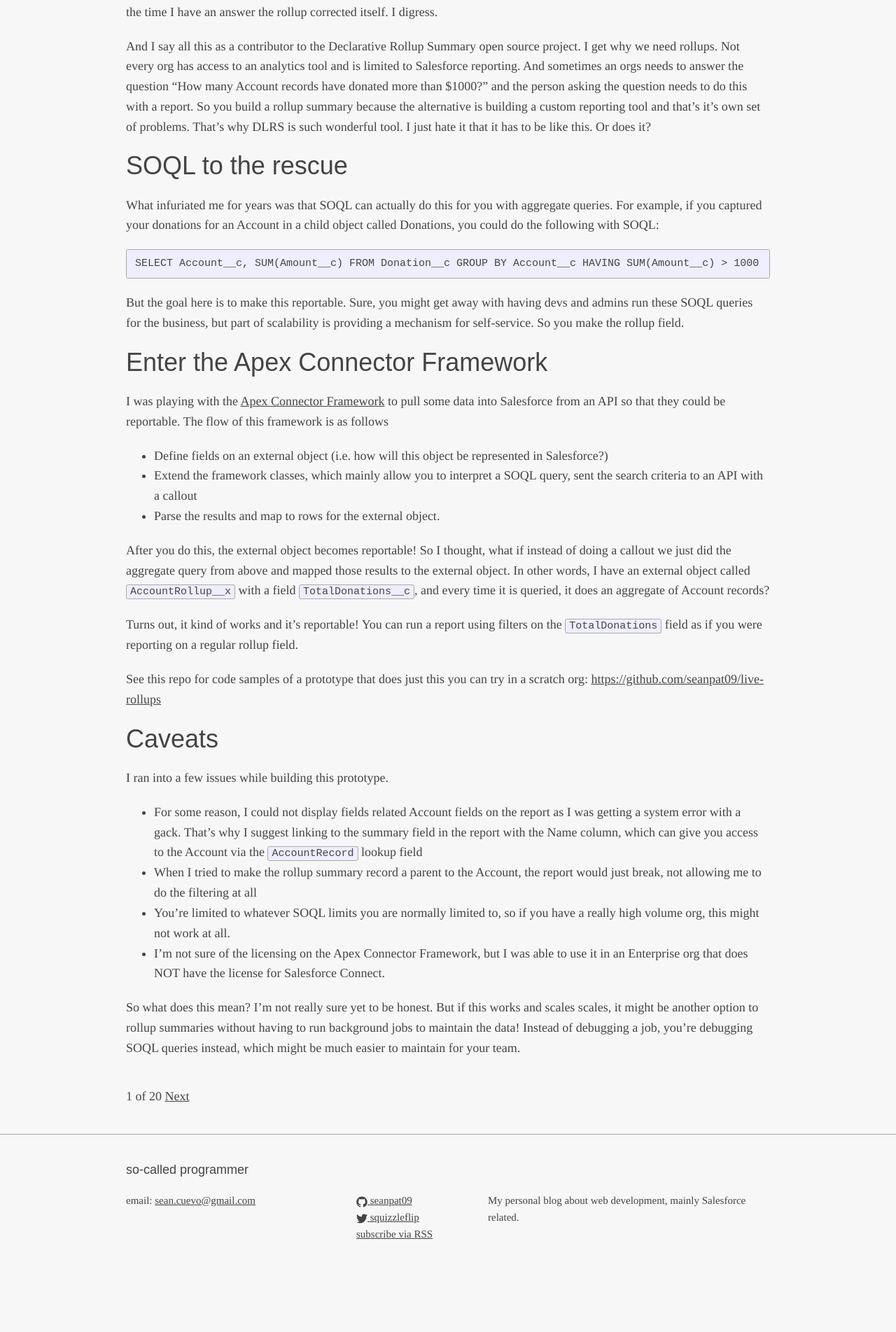
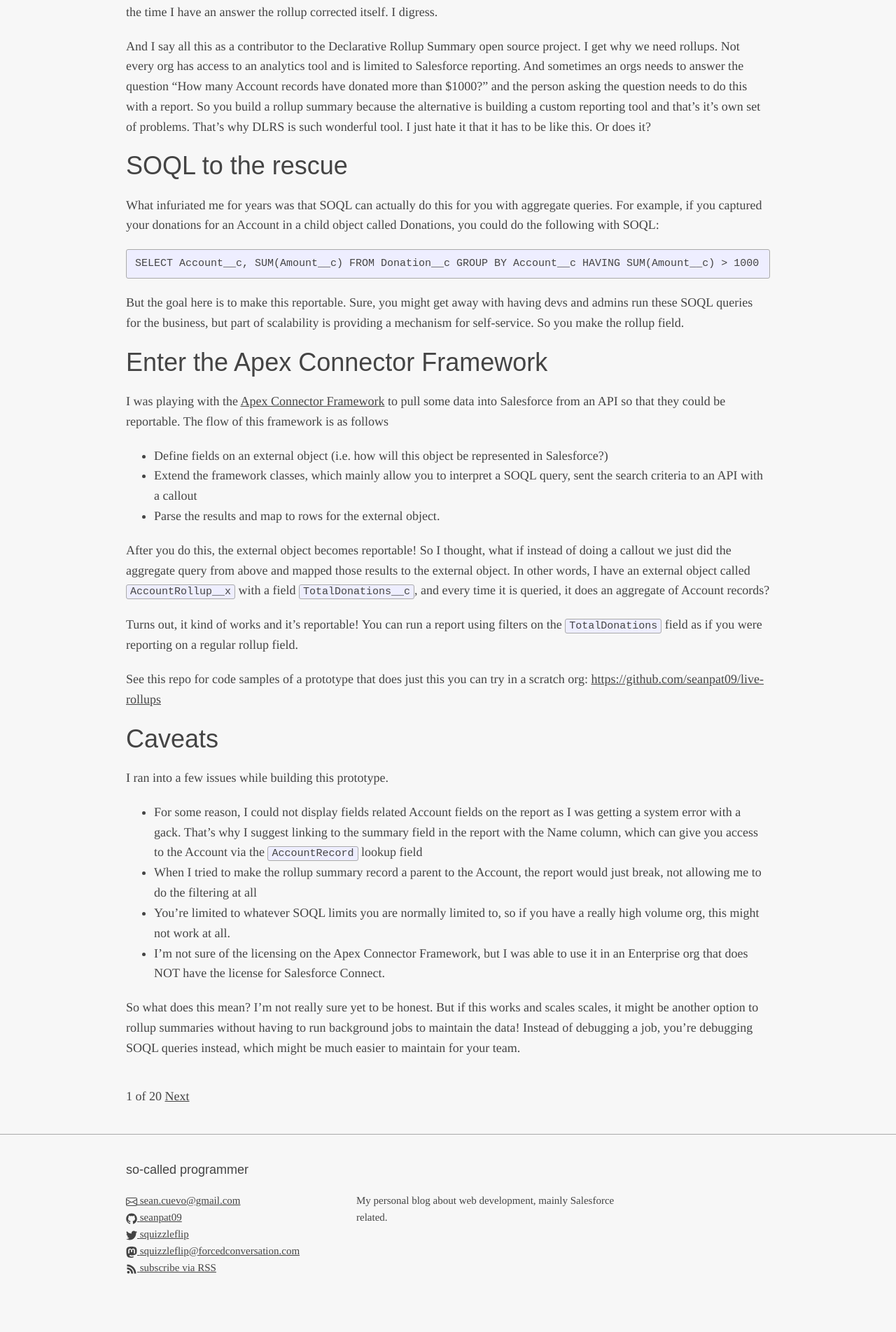
Before and after one commit to seanpat09/seanpat09.github.io, a Jekyll site: the page built from index.html, in a window 1280 px wide. Shown: the part 4418-6321 px from the top of the page at 70% size. Built offline with Jekyll 4.4.1, drawn with Linux system fonts in a browser that asks for light colours; the list of posts is cut into pages by our own code; before the commit the page ends 6273 px from its top, so only the background shows below that.

Commit message:
adding mastodon link (#25)

```diff
--- a/_includes/footer.html
+++ b/_includes/footer.html
@@ -5,14 +5,9 @@
     <h2 class="footer-heading">{{ site.title }}</h2>
 
     <div class="footer-col-wrapper">
-      <div class="footer-col footer-col-1">
-        <ul class="contact-list">
-          <li>email: <a href="mailto:{{ site.email }}">{{ site.email }}</a></li>
-        </ul>
-      </div>
-
       <div class="footer-col footer-col-2">
         <ul class="social-media-list">
+          <li><a href="mailto:{{ site.email }}"><span class="icon">{% include icon-mail.svg %}</span>&nbsp;{{ site.email }}</a></li>
           {% if site.github_username %}
           <li>
             {% include icon-github.html username=site.github_username %}
@@ -25,10 +20,13 @@
           </li>
           {% endif %}
           <li>
+            <a rel="me" href="https://forcedconversation.com/@squizzleflip"><span class="icon">{% include icon-mastodon.svg %}</span>&nbsp;<span class="username">squizzleflip@forcedconversation.com</span></a>
+          </li>
+          <li>
             <p class="rss-subscribe">
-                <a href="{{ " /feed.xml " | prepend: site.baseurl }}">subscribe via RSS</a>
+                <a href="{{ " /feed.xml " | prepend: site.baseurl }}"><span class="icon">{% include icon-rss.svg %}</span>&nbsp;<span class="username">subscribe via RSS</span></a>
             </p>
-        </li>
+          </li>
         </ul>
       </div>
 
--- a/_sass/_layout.scss
+++ b/_sass/_layout.scss
@@ -71,13 +71,13 @@
 }
 
 .footer-col-1 {
-    width: -webkit-calc(35% - (#{$spacing-unit} / 2));
-    width:         calc(35% - (#{$spacing-unit} / 2));
+    width: -webkit-calc(20% - (#{$spacing-unit} / 2));
+    width:         calc(20% - (#{$spacing-unit} / 2));
 }
 
 .footer-col-2 {
-    width: -webkit-calc(20% - (#{$spacing-unit} / 2));
-    width:         calc(20% - (#{$spacing-unit} / 2));
+    width: -webkit-calc(35% - (#{$spacing-unit} / 2));
+    width:         calc(35% - (#{$spacing-unit} / 2));
 }
 
 .footer-col-3 {
```
Also changed, not shown: _includes/icon-mail.svg (added), _includes/icon-mastodon.svg (added), _includes/icon-rss.svg (added).
